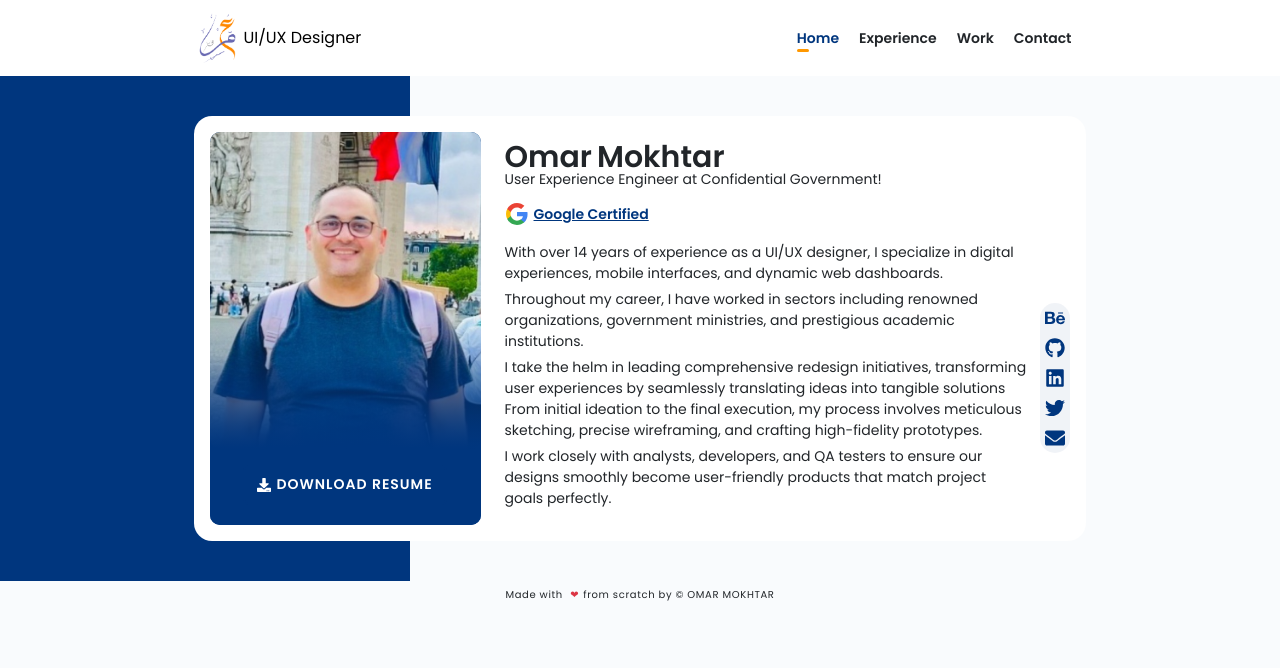
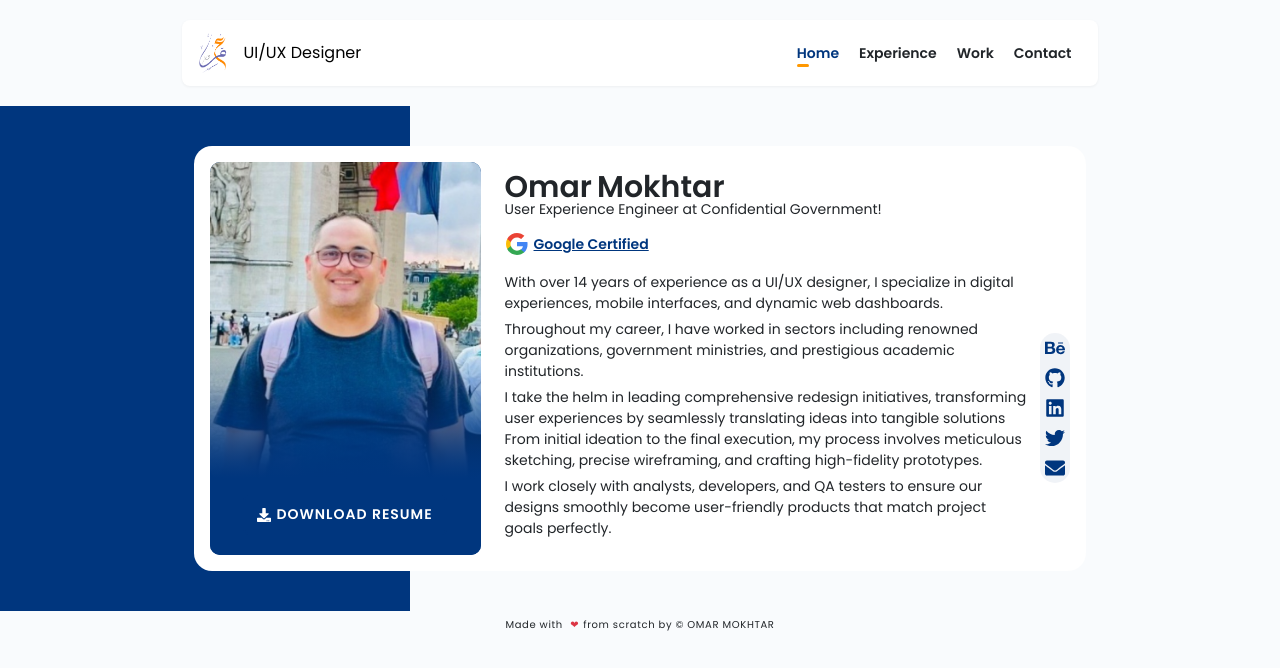
Before and after one commit to omarmok/my-react-webSite, a Next.js app: page / in a window 1280 px wide. Shown: the top 668 px of the page. Built offline with nearby package versions, Linux system fonts and the light colour scheme; no server answers.

Commit message:
some css

```diff
--- a/styles/_Projects.scss
+++ b/styles/_Projects.scss
@@ -16,6 +16,7 @@
   display: flex;
   justify-content: stretch;
   border-radius: 8px;
+  box-shadow: 0px 1px 3px rgba(0, 0, 0, 0.05);
   &__img{
     width: 50%;
     flex: 1 1 0px;
@@ -49,7 +50,7 @@
     -webkit-transition: all 0.5s ease;
     transition: all 0.5s ease;
     background: #fff;
-    box-shadow: 0px 5px 35px 0px rgba(0, 27, 175, 0.05);
+    box-shadow: 0px 1px 3px rgba(0, 0, 0, 0.05);
     padding: 15px;
     .mycard__details--date {
       color: #0000ff;
@@ -67,8 +68,7 @@
 
 
   .portfolio-item:hover {
-    -webkit-box-shadow: 0 23px 49px 0 rgba(0, 0, 0, 0.2);
-            box-shadow: 0 23px 49px 0 rgba(0, 0, 0, 0.2);
+    box-shadow: 0 23px 49px 0 rgb(232 241 251);
   }
 
   .portfolio-item:hover .portfolio-img:after {
--- a/styles/globals.scss
+++ b/styles/globals.scss
@@ -22,16 +22,21 @@ a {
   font-family: "Poppins", sans-serif;
 }
 
-.navBg {
-  background-color: #ffffff;
-}
+// .navBg {
+//   background-color: #ffffff;
+// }
 
 .navbar {
   width: 82%;
   margin: 0 auto;
+  background: white;
+  border-radius: 8px;
+  margin-top: 20px;
+  margin-bottom: 20px;
+  box-shadow: 0px 1px 3px rgba(0, 0, 0, 0.05);
   img{
-    height: 50px;
-    width: 40px;
+    height: 40px;
+    width: 30px;
     margin-right: 30px;
   }
 }
@@ -220,7 +225,7 @@ main {
   padding: 40px;
   margin-top: 30px;
   flex-direction: row;
-  box-shadow: 10px 10px 20px 0 #e7eef5, -10px -10px 20px 0 #f9fcff;
+  box-shadow: 0px 1px 3px rgba(0, 0, 0, 0.05);
   background-color: #ffffff;
   position: relative;
   overflow: hidden;
```
